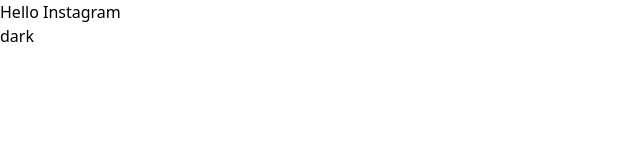
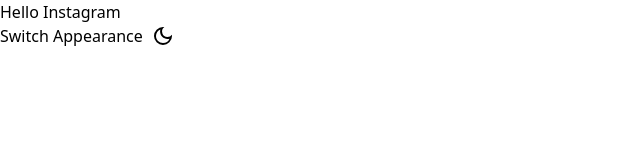
Before and after one commit to shariarhossain17/sociad-network-fronto-end, a Next.js app: page / in a window 1280 px wide. Shown: the top 160 px of the page, without its empty margins (0-640 px from the left). Built offline with nearby package versions, Linux system fonts and the light colour scheme.

Commit message:
implement

```diff
--- /dev/null
+++ b/components/Theme/Theme.jsx
@@ -0,0 +1,27 @@
+import { useTheme } from "next-themes";
+import { useEffect, useState } from "react";
+
+import { MdOutlineDarkMode } from "react-icons/md";
+
+const Theme = () => {
+  const { theme, setTheme } = useTheme();
+  const [mounted, setMounted] = useState(false);
+
+  useEffect(() => {
+    setMounted(true);
+  }, []);
+
+  if (!mounted) return null;
+  return (
+    <div>
+      <div className="flex items-center gap-2">
+        <h4>Switch Appearance</h4>
+        <button onClick={() => setTheme(theme === "light" ? "dark" : "light")}>
+          <MdOutlineDarkMode size={24} />
+        </button>
+      </div>
+    </div>
+  );
+};
+
+export default Theme;
--- a/package.json
+++ b/package.json
@@ -14,7 +14,8 @@
     "next": "13.2.4",
     "next-themes": "^0.2.1",
     "react": "18.2.0",
-    "react-dom": "18.2.0"
+    "react-dom": "18.2.0",
+    "react-icons": "^4.8.0"
   },
   "devDependencies": {
     "autoprefixer": "^10.4.14",
--- a/pages/index.js
+++ b/pages/index.js
@@ -1,25 +1,15 @@
-import { useTheme } from "next-themes";
+import Theme from "@/components/Theme/Theme";
 import { Inter } from "next/font/google";
-import { useEffect, useState } from "react";
 
 const inter = Inter({ subsets: ["latin"] });
 
 export default function Home() {
-  const { theme, setTheme } = useTheme();
-  const [mounted, setMounted] = useState(false);
 
-  useEffect(() => {
-    setMounted(true)
-  },[])
-
-  if(!mounted) return null
   return (
     <>
       <h1>Hello Instagram</h1>
 
-      <button onClick={() => setTheme(theme === "light" ? "dark" : "light")}>
-        {theme === "dark" ? "light" : "dark"}
-      </button>
+    <Theme/>
     </>
   );
 }
```
Also changed, not shown: 1 other file (tests, documents, lock files or other folders).
